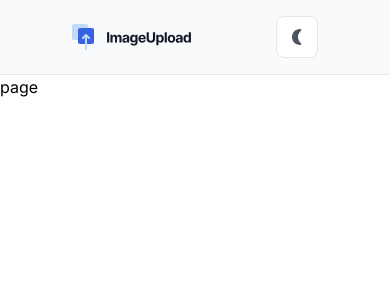
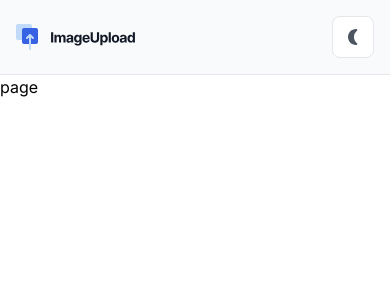
Before and after one commit to EdiedRamos/image-upload, a Next.js app: page / in a window 390 px wide. Shown: the top 300 px of the page. Built offline with nearby package versions, Linux system fonts and the light colour scheme.

Commit message:
style: set responsive header padding

```diff
--- a/src/layout/Header.tsx
+++ b/src/layout/Header.tsx
@@ -3,7 +3,7 @@ import { ThemeToggle } from "@/components";
 
 export const Header = () => {
   return (
-    <header className="bg-cc-ghost-white dark:bg-cc-midnight-blue  flex flex-wrap items-center justify-between px-[72px] py-4 border-b-[1px]">
+    <header className="bg-cc-ghost-white dark:bg-cc-midnight-blue  flex flex-wrap items-center justify-between px-4 sm:px-5 md:px-[72px] py-4 border-b-[1px]">
       <Logo className="text-cc-eerie-black dark:text-cc-ghost-white" />
       <ThemeToggle />
     </header>
```
